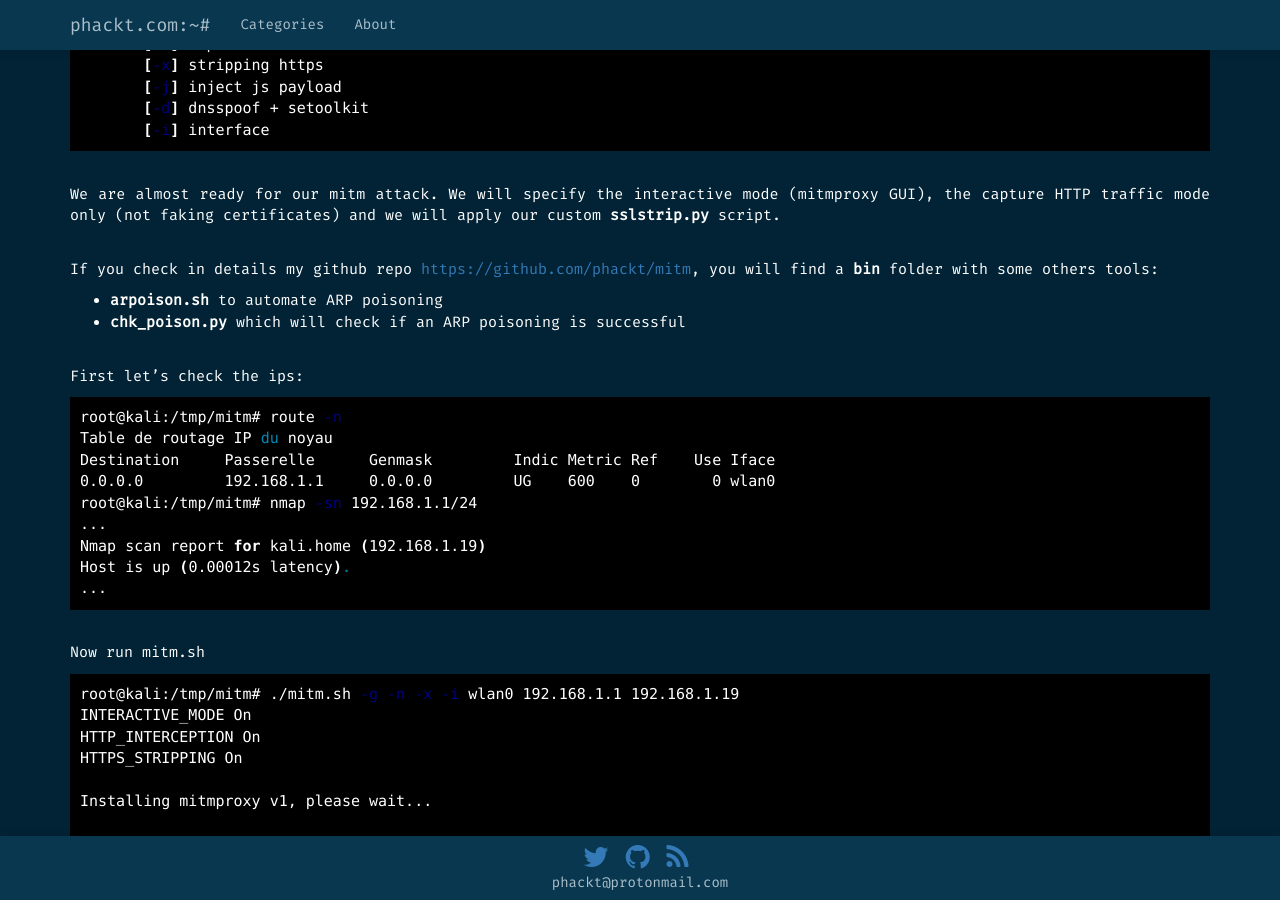
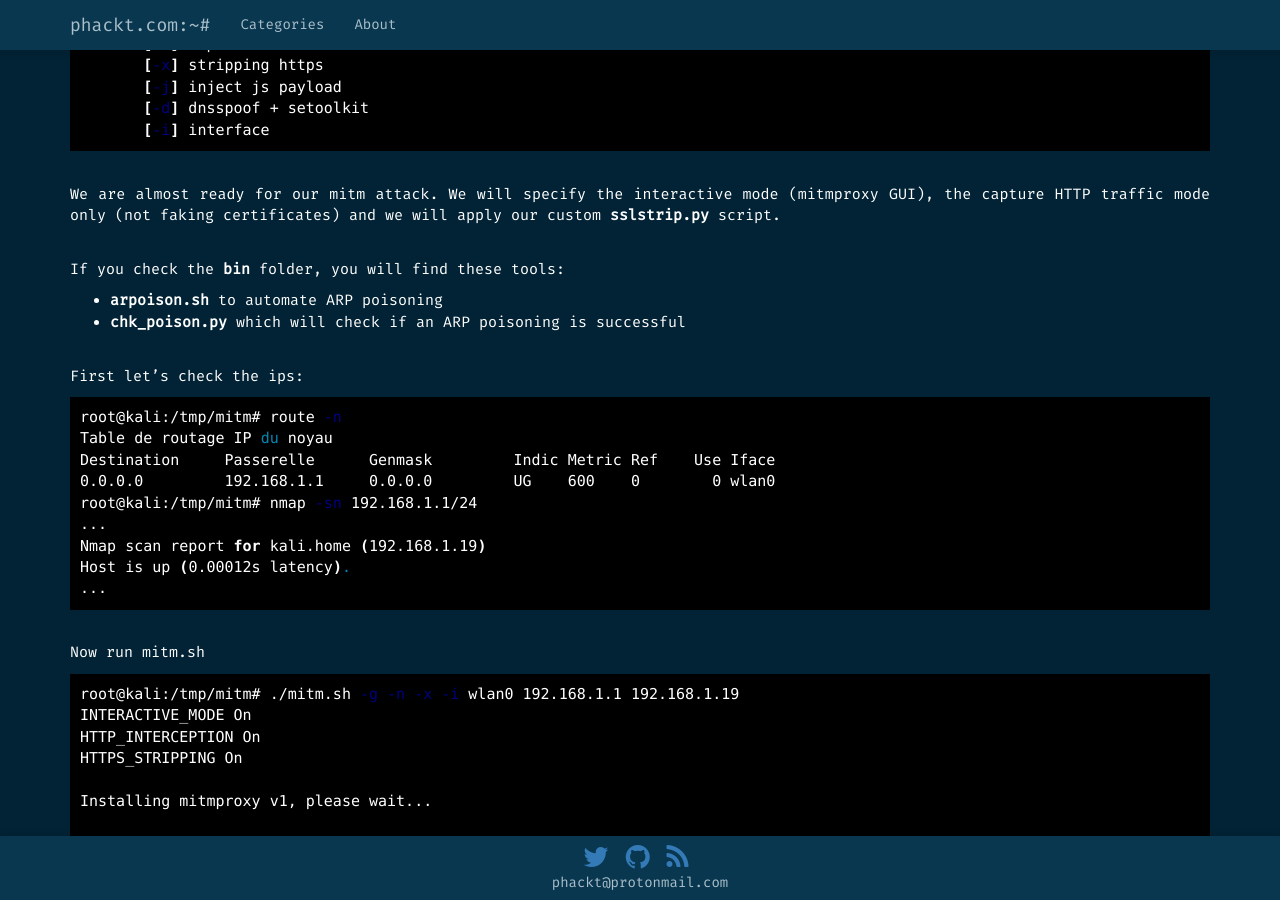
Before and after one commit to phackt/phackt.github.io, a Jekyll site: the page built from _posts/2017-03-27-mitm-keep-plain-connection-example.markdown, in a window 1280 px wide and 900 px high, scrolled down 2828 px. Built offline with Jekyll 4.4.1, drawn with Linux system fonts in a browser that asks for light colours; nearby versions of some CDN libraries; some web fonts are replaced; comment, search, counter and statistics services are not loaded.

Commit message:
Update 2017-03-27-mitm-keep-plain-connection-example.markdown

```diff
--- a/_posts/2017-03-27-mitm-keep-plain-connection-example.markdown
+++ b/_posts/2017-03-27-mitm-keep-plain-connection-example.markdown
@@ -66,7 +66,7 @@ Usage: ./mitm.sh [-g] [-n] [-s] [-x] [-j] <js payload url> [-d] [-i] <interface>
 
 We are almost ready for our mitm attack. We will specify the interactive mode (mitmproxy GUI), the capture HTTP traffic mode only (not faking certificates) and we will apply our custom **sslstrip.py** script.
 
-If you check in details my github repo [https://github.com/phackt/mitm](https://github.com/phackt/mitm), you will find a **bin** folder with some others tools:
+If you check the **bin** folder, you will find these tools:
  - **arpoison.sh** to automate ARP poisoning
  - **chk_poison.py** which will check if an ARP poisoning is successful
 
```
